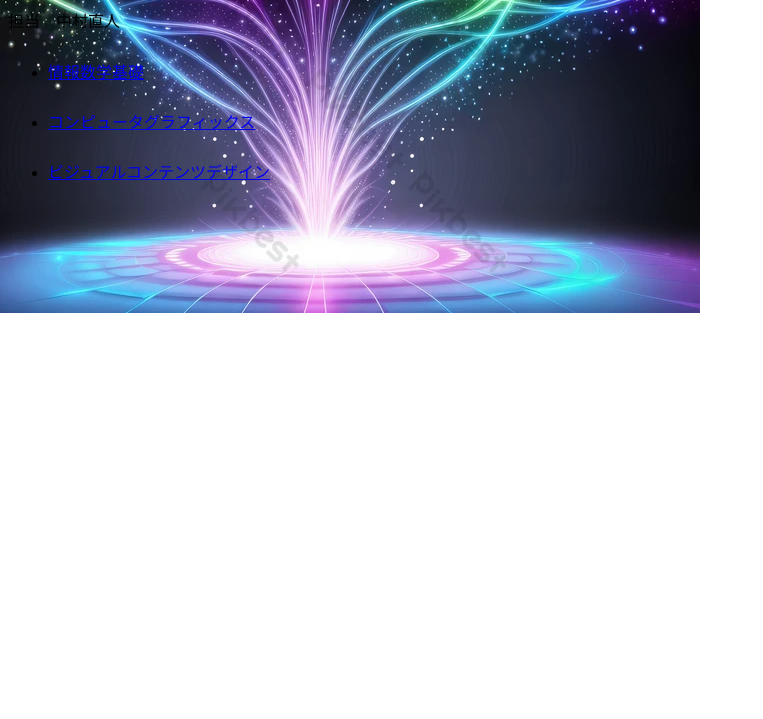
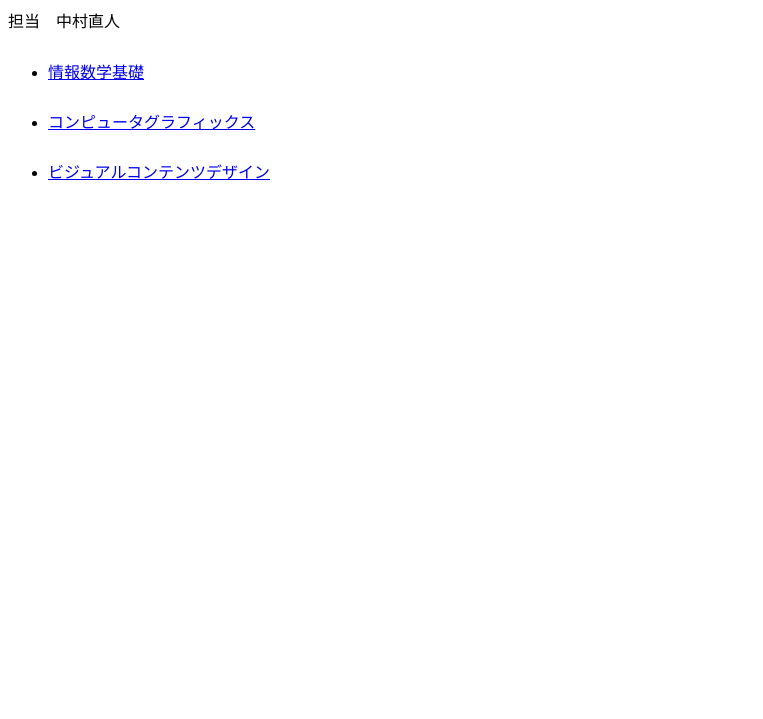
Before and after one commit to yoshinariharuo/2024VC, a plain HTML site: page index.html in a window 1280 px wide. Shown: the part 81-800 px from the top of the page, without its empty margins (0-763 px from the left). Drawn offline with Linux system fonts and the light colour scheme.

Commit message:
Update top.css

```diff
--- a/top.css
+++ b/top.css
@@ -2,8 +2,3 @@
 body ul{
   line-height: 50px;
 }
-
-body{
-   background-image: url(VCD.jpg);
-  background-repeat: no-repeat;
-}
```
